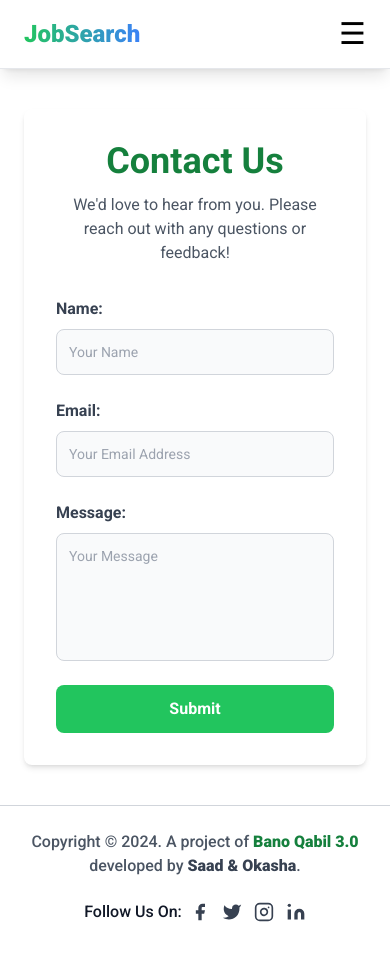
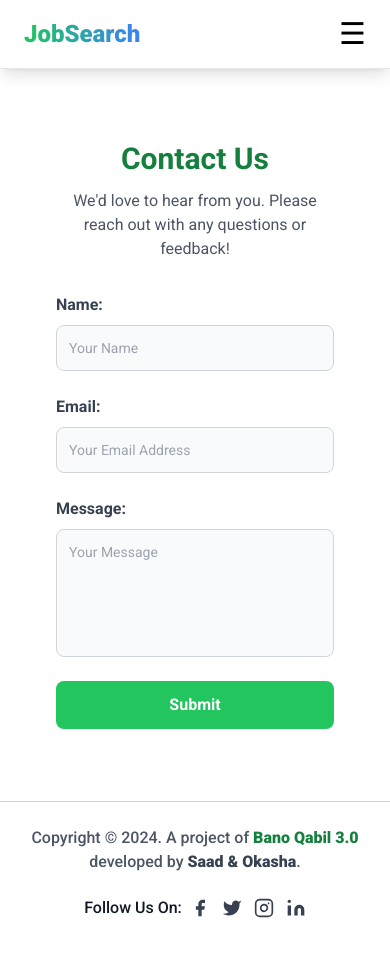
Before and after one commit to Saad0095/Job-Portal, a React (Vite) app: page /contact in a window 390 px wide. Built offline with nearby package versions, Linux system fonts and the light colour scheme; the HTML template or start-up script is replaced by a standard one.

Commit message:
added some styles

```diff
--- a/src/components/SearchBar.jsx
+++ b/src/components/SearchBar.jsx
@@ -7,17 +7,18 @@ const SearchBar = ({searchQuery,handleSearchQuery,handleLocationQuery}) => {
     <div>
       <div className="flex justify-center items-center">
         <div className="relative w-full md:w-2/3 lg:w-1/2">
+        <FontAwesomeIcon
+            icon={faSearch}
+            className="absolute left-3 top-1/2 transform -translate-y-1/2 text-gray-400"
+          />
           <input
             type="text"
             placeholder="Search for jobs..."
             value={searchQuery}
             onChange={handleSearchQuery}
-            className="border rounded-r-none border-gray-300 p-3 pl-10 rounded-lg w-full h-12  focus:outline-none focus:border-green-500 shadow-md transition-all duration-300 ease-in-out"
+            className="border rounded-r-none border-gray-300 p-3 pl-10 rounded-lg w-full h-12 focus:outline-none focus:border-green-500 shadow-md transition-all duration-300 ease-in-out"
           />
-          <FontAwesomeIcon
-            icon={faSearch}
-            className="absolute left-3 top-1/2 transform -translate-y-1/2 text-gray-400"
-          />
+
         </div>
         <div className="relative">
           <select
--- a/src/components/TextAnimation.jsx
+++ b/src/components/TextAnimation.jsx
@@ -4,7 +4,7 @@ import { TypeAnimation } from "react-type-animation";
 const TextAnimation = () => {
   return (
     <div>
-      <h1 className="text-4xl sm:text-5xl font-bold mb-6 text-green-950 text-center">
+      <h1 className="text-3xl sm:text-5xl font-bold mb-6 text-green-950 text-center">
         <TypeAnimation
           sequence={[
             "Find Your Dream Job!",
--- a/src/pages/Apply.jsx
+++ b/src/pages/Apply.jsx
@@ -41,9 +41,9 @@ const Apply = () => {
   return (
     <div className="my-10 mx-auto max-w-4xl px-6">
       <form
-        className="mx-auto w-full md:w-3/4 my-10 border-2 border-gray-200 shadow-lg p-8 rounded-lg bg-white"
+        className="mx-auto w-full md:w-3/4 my-10 md:border-2 border-gray-200 sm:shadow-lg p-8 rounded-lg bg-white"
       >
-        <h1 className="text-center font-bold text-4xl text-green-700 mb-5">
+        <h1 className="text-center font-bold text-3xl md:text-4xl text-green-700 mb-5">
           Apply Now
         </h1>
         <p className="text-center text-gray-500 mb-6">
--- a/src/pages/Contact.jsx
+++ b/src/pages/Contact.jsx
@@ -38,8 +38,8 @@ const Contact = () => {
 
   return (
     <div className="my-10 mx-auto max-w-4xl px-6">
-      <form className="bg-white shadow-md rounded-lg p-8">
-        <h1 className="text-center font-bold text-4xl text-green-700 mb-3">
+      <form className="bg-white sm:shadow-md rounded-lg p-8">
+        <h1 className="text-center font-bold text-3xl md:text-4xl text-green-700 mb-3">
           Contact Us
         </h1>
         <p className="text-center text-gray-600 mb-8">
--- a/src/pages/Login.jsx
+++ b/src/pages/Login.jsx
@@ -33,8 +33,8 @@ const Login = () => {
     } else {
       setErrorMsg(null);
       alert("Successfully Loggedin!");
+      login();
       navigate("/");
-      login();
     }
   };
 
@@ -42,7 +42,7 @@ const Login = () => {
     <div className="my-10 h-[70vh] flex flex-col justify-center items-center">
       <form
         action=""
-        className="mx-auto w-3/4 md:w-1/2 lg:w-2/5 px-12 py-16 shadow-lg shadow-gray-400 rounded-lg"
+        className="mx-auto w-full md:w-1/2 lg:w-2/5 px-12 py-16 md:shadow-lg shadow-gray-400 rounded-lg"
         onSubmit={handleSubmit}
       >
         <h1 className=" text-center text-green-700 font-bold text-3xl m-3">
```
